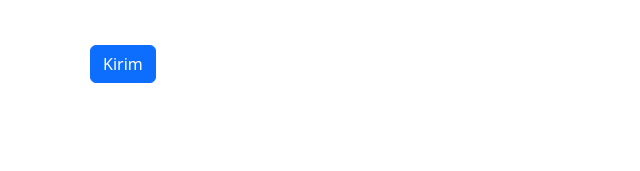
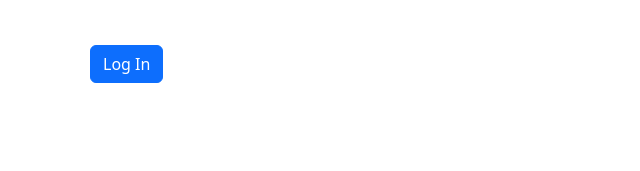
Before and after one commit to ryanrizki10/rakamin-HW-week2, a plain HTML site: page login.html in a window 1280 px wide. Shown: the part 237-408 px from the top of the page, 277-917 px from the left. Drawn offline with nearby package versions, Linux system fonts and the light colour scheme.

```diff
--- a/login.html
+++ b/login.html
@@ -36,7 +36,7 @@
                           <label for="password" class="form-label">Password</label>
                           <input type="password" class="form-control" id="email" aria-describedby="email" name="email">
                         </div>
-                        <a name="" id="" class="btn btn-primary" href="index.html" role="button">Kirim</a>
+                        <a name="" id="" class="btn btn-primary" href="index.html" role="button">Log In</a>
                       </form>
                 </div>
             </div>
```
Also changed, not shown: index.html (+1 -0 lines).
